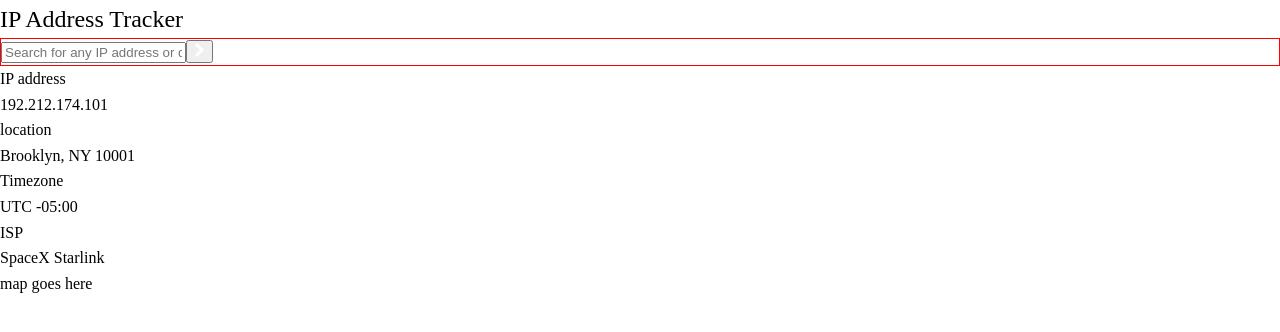
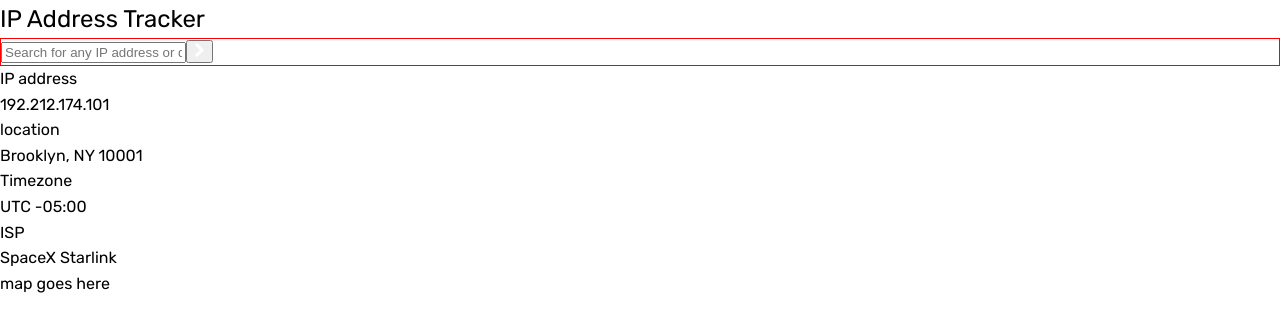
Before and after one commit to AjeaSmith/Ip-tracker-vue, a Vue app: page / in a window 1280 px wide. Shown: the top 332 px of the page. Built offline with nearby package versions, Linux system fonts and the light colour scheme; the HTML template or start-up script is replaced by a standard one.

Commit message:
add font-family to css

```diff
--- a/src/assets/base.css
+++ b/src/assets/base.css
@@ -11,8 +11,9 @@
 }
 
 body {
+  font-family: "Rubik", sans-serif;
   line-height: 1.6;
-
+  font-size: 1rem;
   text-rendering: optimizeLegibility;
   -webkit-font-smoothing: antialiased;
   -moz-osx-font-smoothing: grayscale;
```
